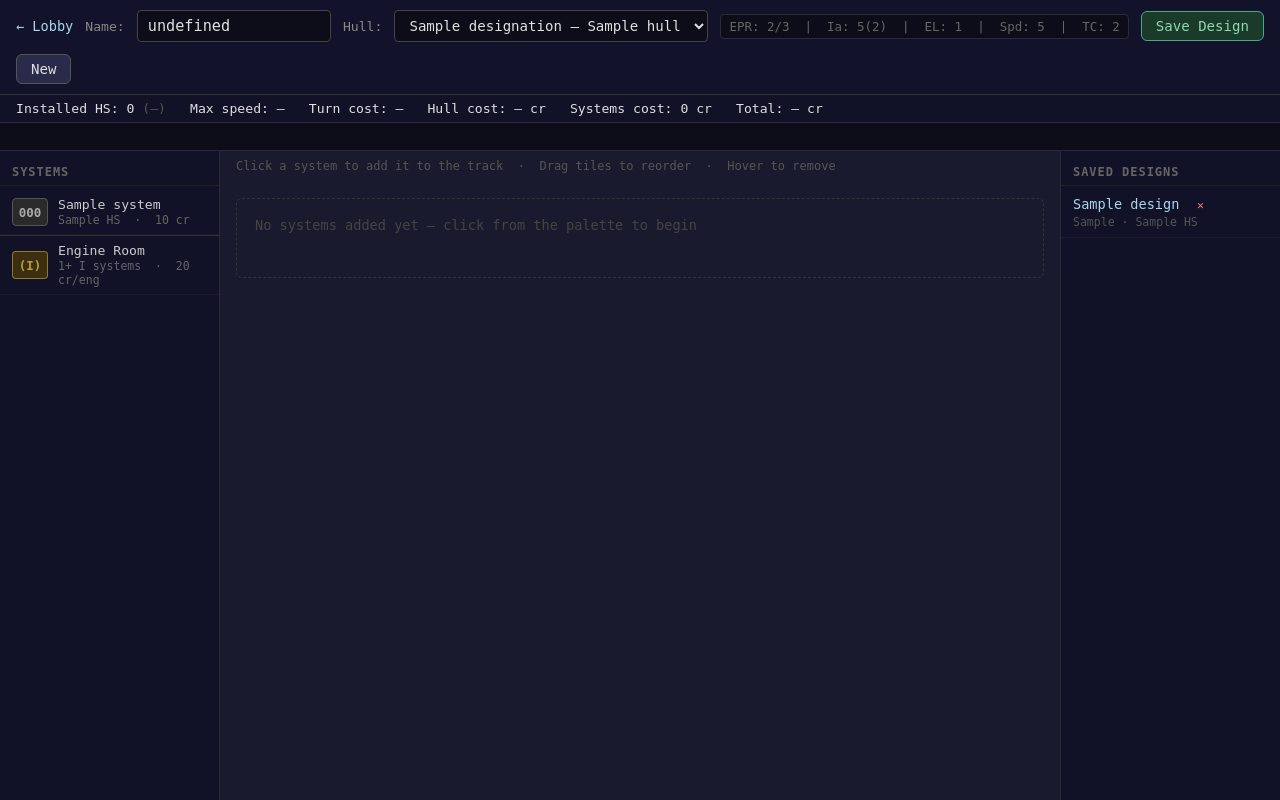
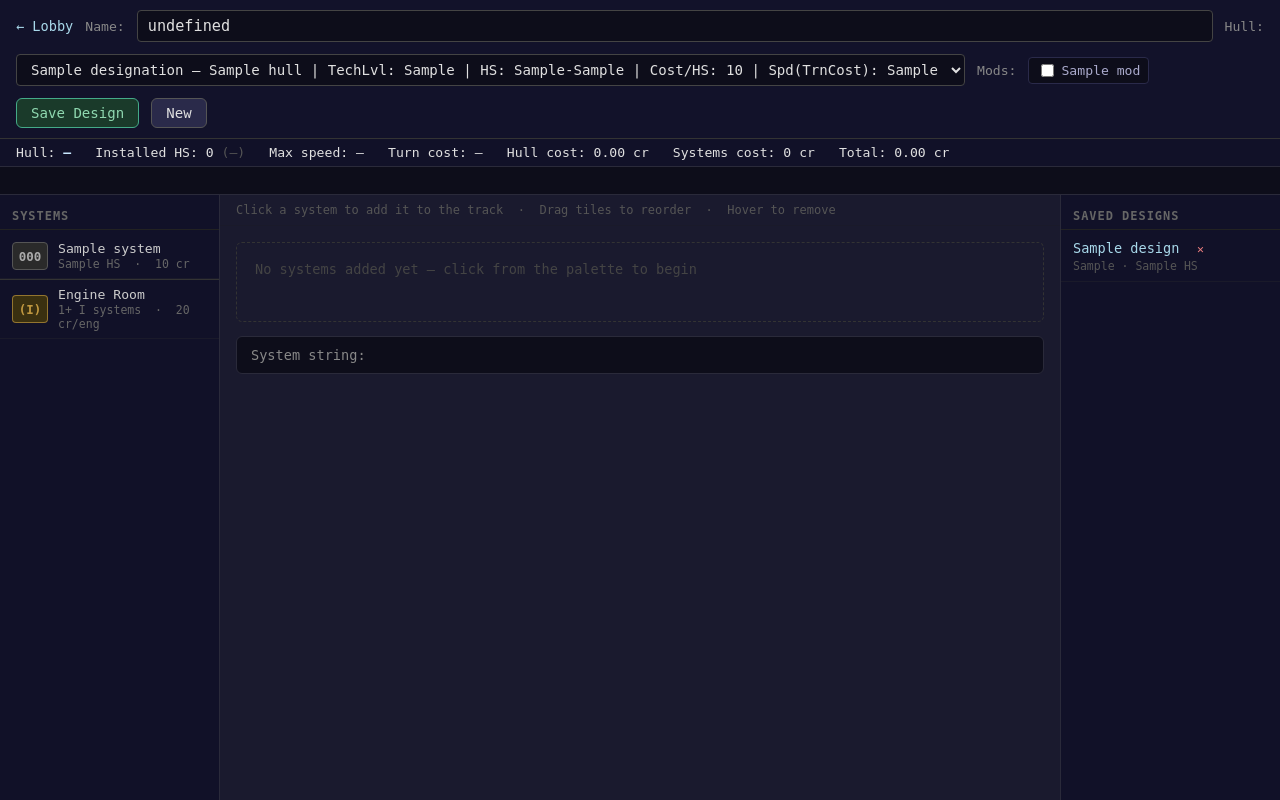
Before and after one commit to josiahnarog/async-4x-sim, a Python web app: template templates/ship_designer.html in a window 1280 px wide. Run offline with Jinja, Linux system fonts and the light colour scheme; the template is opened without the code that fills it: most values are stand-ins (such as "Sample title", 1, 10 or a date in 2020).

Commit message:
Ship designer: hull mods, Mg system, Bh rename, layout fixes
- Hull modifier system: checkboxes for combinable mods; Carrier mod
  (+25% hull cost, -V designation suffix) gates Bh/Bl placement with
  validation error if used without the mod
- Effective designation (e.g. CA-V) shown in stats bar and saved design
  sidebar; persisted in new hull_mods column on designs table
- Rename Bf→Bh (Hangar Bay) everywhere; remove builder→tactical mapping
- Add Mg (Magazine) system: 10 cr, 1 HS, green tile; content type deferred
- Fix shield/armor room dots stacking vertically: broaden .tile-engines
  CSS rule to apply to all room types, not just engine rooms
- list_designs() now fetches hull_mods so sidebar designation is correct
- Document engine generation +1/+1 improvement rule and '-' suffix
  half-step delay in tactical_combat_design.md

```diff
--- a/templates/ship_designer.html
+++ b/templates/ship_designer.html
@@ -110,6 +110,13 @@
       border: 1px dashed #333; border-radius: 6px;
     }
     #track.drag-over { border-color: #a8d8ea; background: #1a2a3a; }
+    #sys-string-panel {
+      margin-top: 14px; padding: 10px 14px;
+      background: #0d0d1a; border: 1px solid #2a2a3a; border-radius: 6px;
+      font-size: 0.85em; color: #888; display: flex; align-items: baseline; gap: 10px;
+    }
+    #sys-string-label { flex-shrink: 0; }
+    #sys-string { color: #c8d8f8; font-size: 1.05em; letter-spacing: 0.04em; word-break: break-all; }
 
     /* System tiles on track */
     .track-tile {
@@ -143,7 +150,7 @@
       border-style: dashed !important; border-width: 1px;
       flex-direction: column; gap: 2px;
     }
-    .tile-engine-room .tile-engines {
+    .tile-engines {
       display: flex; gap: 2px; flex-wrap: wrap; justify-content: center; max-width: 80px;
     }
     .engine-dot {
@@ -180,12 +187,19 @@
     .design-del  { font-size: 0.72em; color: #f08080; cursor: pointer; margin-left: 8px; }
     .design-del:hover { text-decoration: underline; }
 
-    /* ── Hull info panel ── */
-    #hull-info {
-      font-size: 0.78em; color: #666; padding: 4px 8px;
-      background: #0d0d1a; border: 1px solid #2a2a3a; border-radius: 4px;
-      white-space: nowrap;
+    /* ── Hull info panel (removed — attrs now in dropdown) ── */
+    #hull-info { display: none; }
+
+    /* ── Hull modifier checkboxes ── */
+    #hull-mods-bar { display: flex; align-items: center; gap: 10px; }
+    .mod-checkbox {
+      display: flex; align-items: center; gap: 4px;
+      font-size: 0.82em; color: #aac; cursor: pointer;
+      background: #0d0d1a; border: 1px solid #2a2a4a;
+      padding: 3px 8px; border-radius: 4px; white-space: nowrap;
     }
+    .mod-checkbox input { cursor: pointer; accent-color: #a8d8ea; }
+    .mod-checkbox.active { border-color: #a8d8ea; color: #c8e8ff; }
   </style>
 </head>
 <body>
@@ -202,11 +216,23 @@
             data-hs-min="{{ h.hs_min }}" data-hs-max="{{ h.hs_max }}"
             data-cost="{{ h.cost_per_hs }}" data-epr="{{ h.epr_i }}"
             data-ia="{{ h.ia }}" data-el="{{ h.req_el }}">
-      {{ h.designation }} — {{ h.name }}
+      {{ h.designation }} — {{ h.name }}  |  TechLvl: {{ h.req_el }}  |  HS: {{ h.hs_min }}-{{ h.hs_max }}  |  Cost/HS: {{ h.cost_per_hs }}  |  Spd(TrnCost): {{ h.ia }}
     </option>
     {% endfor %}
   </select>
-  <div id="hull-info">EPR: 2/3 &nbsp;|&nbsp; Ia: 5(2) &nbsp;|&nbsp; EL: 1 &nbsp;|&nbsp; Spd: 5 &nbsp;|&nbsp; TC: 2</div>
+  <span class="label">Mods:</span>
+  <span id="hull-mods-bar">
+    {% for mod in hull_mods %}
+    <label class="mod-checkbox">
+      <input type="checkbox" name="hull_mod" value="{{ mod.key }}"
+             data-cost-multiplier="{{ mod.cost_multiplier }}"
+             data-suffix="{{ mod.designation_suffix }}"
+             data-requires='{{ mod.requires_systems | tojson }}'
+             onchange="onModChange()">
+      {{ mod.label }}
+    </label>
+    {% endfor %}
+  </span>
   <button class="btn btn-accent" onclick="saveDesign()">Save Design</button>
   <button class="btn" onclick="newDesign()">New</button>
   <form id="delete-form" method="post" style="display:inline">
@@ -216,6 +242,7 @@
 
 <!-- Stats bar -->
 <div id="stats-bar">
+  <span>Hull: <span id="stat-designation" style="color:#c8e8ff; font-weight:bold;">–</span></span>
   <span>Installed HS: <span id="stat-used">0</span>&nbsp;<span id="stat-hs-range" style="color:#555;">(–)</span></span>
   <span>Max speed: <span id="stat-max-mp">–</span></span>
   <span>Turn cost: <span id="stat-turn-cost">–</span></span>
@@ -234,7 +261,7 @@
     <h3>Systems</h3>
     {% for s in systems if s.code not in ('S', 'A') %}
     <div class="palette-item" onclick="addSystem('{{ s.code }}')">
-      <div class="palette-chip sys-color-{{ s.code | replace('Bf','Bf') | replace('Bl','Bl') }}"
+      <div class="palette-chip"
            style="{{ 'background:' + systemColor(s.code) if false else '' }}"
            data-code="{{ s.code }}">{{ s.code }}</div>
       <div class="palette-info">
@@ -263,6 +290,10 @@
           No systems added yet — click from the palette to begin
         </span>
       </div>
+      <div id="sys-string-panel">
+        <span id="sys-string-label">System string:</span>
+        <code id="sys-string"></code>
+      </div>
     </div>
   </div>
 
@@ -276,7 +307,7 @@
           <span class="design-name" onclick="loadDesignFromServer('{{ d.design_id }}')">{{ d.name }}</span>
           <span class="design-del" onclick="deleteDesignById('{{ d.design_id }}', '{{ d.name }}')">✕</span>
         </div>
-        <div class="design-meta">{{ d.hull_type }} · {{ d.hull_spaces }} HS</div>
+        <div class="design-meta">{{ d.hull_type }}{% for mod in hull_mods %}{% if mod.key in d.get('hull_mods', []) %}{{ mod.designation_suffix }}{% endif %}{% endfor %} · {{ d.hull_spaces }} HS</div>
       </div>
       {% endfor %}
     {% else %}
@@ -302,14 +333,18 @@
 // ---------------------------------------------------------------------------
 // Catalog data injected from server
 // ---------------------------------------------------------------------------
-const HULLS   = {{ hulls   | tojson }};
-const SYSTEMS = {{ systems | tojson }};
+const HULLS     = {{ hulls     | tojson }};
+const SYSTEMS   = {{ systems   | tojson }};
+const HULL_MODS = {{ hull_mods | tojson }};
 
-const SYS_MAP = {};
+const SYS_MAP  = {};
 SYSTEMS.forEach(s => SYS_MAP[s.code] = s);
 
 const HULL_MAP = {};
 HULLS.forEach(h => HULL_MAP[h.designation] = h);
+
+const HULL_MODS_MAP = {};
+HULL_MODS.forEach(m => HULL_MODS_MAP[m.key] = m);
 
 // ---------------------------------------------------------------------------
 // System color palette
@@ -329,7 +364,8 @@
   E:  {bg:"#1a2a3a", fg:"#70a8e8", bd:"#3068c8"},
   K:  {bg:"#3a1a0a", fg:"#e07840", bd:"#c04820"},
   Bl: {bg:"#2a1a2a", fg:"#d070b8", bd:"#901880"},
-  Bf: {bg:"#3a1a3a", fg:"#d888d0", bd:"#a848a0"},
+  Bh: {bg:"#3a1a3a", fg:"#d888d0", bd:"#a848a0"},
+  Mg: {bg:"#1a2a1a", fg:"#80c870", bd:"#406830"},
 };
 function sysStyle(code) {
   const c = SYS_COLORS[code] || {bg:"#2a2a2a", fg:"#aaa", bd:"#555"};
@@ -342,8 +378,42 @@
 // Each slot: {type:"system", code:"S"} | {type:"engine_room", count:1}
 //            {type:"shield_room", count:N} | {type:"armor_room", count:N}
 let track = [];
-let currentDesignId   = null;
-let currentInstalledHS = 0;   // updated by updateStats(); used by saveDesign()
+let currentDesignId    = null;
+let currentInstalledHS = 0;    // updated by updateStats(); used by saveDesign()
+let activeMods         = new Set();  // set of mod keys currently checked
+
+function getActiveModMultiplier() {
+  let m = 1.0;
+  activeMods.forEach(key => { if (HULL_MODS_MAP[key]) m *= HULL_MODS_MAP[key].cost_multiplier; });
+  return m;
+}
+
+function getDesignationSuffix() {
+  return [...activeMods].filter(k => HULL_MODS_MAP[k]).map(k => HULL_MODS_MAP[k].designation_suffix).join("");
+}
+
+// Returns the set of system codes that require at least one active mod to be present
+function getModRequiredSystems() {
+  const required = new Set();
+  HULL_MODS.forEach(mod => {
+    if (!activeMods.has(mod.key)) {
+      (mod.requires_systems || []).forEach(code => required.add(code));
+    }
+  });
+  return required;
+}
+
+function onModChange() {
+  activeMods.clear();
+  document.querySelectorAll('#hull-mods-bar input[type=checkbox]:checked').forEach(cb => {
+    activeMods.add(cb.value);
+  });
+  document.querySelectorAll('#hull-mods-bar .mod-checkbox').forEach(label => {
+    const cb = label.querySelector('input');
+    label.classList.toggle('active', cb.checked);
+  });
+  updateStats();
+}
 
 // ---------------------------------------------------------------------------
 // Hull info update
@@ -352,11 +422,6 @@
 const hullInfoEl = document.getElementById("hull-info");
 
 function updateHullInfo() {
-  const h = HULL_MAP[hullSelect.value];
-  if (!h) return;
-  const speedStr = (h.max_speed != null) ? `  |  Spd: ${h.max_speed}  |  TC: ${h.turn_cost}` : "";
-  hullInfoEl.textContent =
-    `EPR: ${h.epr_i}  |  Ia: ${h.ia}  |  EL: ${h.req_el}${speedStr}`;
   updateStats();
 }
 hullSelect.addEventListener("change", updateHullInfo);
@@ -390,9 +455,10 @@
   });
   currentInstalledHS = usedHS;
 
-  const h        = HULL_MAP[hullSelect.value];
-  const hullCost = h ? Math.round(h.cost_per_hs * usedHS * 100) / 100 : 0;
-  const totalCost = Math.round((hullCost + sysCost) * 100) / 100;
+  const h           = HULL_MAP[hullSelect.value];
+  const modMult     = getActiveModMultiplier();
+  const hullCost    = h ? Math.round(h.cost_per_hs * modMult * usedHS * 100) / 100 : 0;
+  const totalCost   = Math.round((hullCost + sysCost) * 100) / 100;
 
   // HS range display with colour coding
   const usedEl  = document.getElementById("stat-used");
@@ -423,9 +489,11 @@
     }
   }
 
-  document.getElementById("stat-max-mp").textContent     = mpStr;
-  document.getElementById("stat-turn-cost").textContent  = tcStr;
-  document.getElementById("stat-hull-cost").textContent  = hullCost.toFixed(2);
+  const designation = h ? (h.designation + getDesignationSuffix()) : "–";
+  document.getElementById("stat-designation").textContent = designation;
+  document.getElementById("stat-max-mp").textContent      = mpStr;
+  document.getElementById("stat-turn-cost").textContent   = tcStr;
+  document.getElementById("stat-hull-cost").textContent   = hullCost.toFixed(2);
   document.getElementById("stat-sys-cost").textContent   = sysCost;
   document.getElementById("stat-total-cost").textContent = totalCost.toFixed(2);
 
@@ -469,6 +537,17 @@
       const needed = Math.ceil(installedHS / lsCap);
       errors.push(`Life support insufficient — ${needed} Q needed for ${installedHS} HS (have ${qCount})`);
     }
+
+    // 4. Hull modifier checks — flag systems that require a mod not currently active
+    HULL_MODS.forEach(mod => {
+      if (!activeMods.has(mod.key)) {
+        (mod.requires_systems || []).forEach(code => {
+          const count = track.filter(s => s.type === "system" && s.code === code).length;
+          if (count > 0)
+            errors.push(`${code} requires the ${mod.label} hull mod (select "${mod.label}" above)`);
+        });
+      }
+    });
   }
 
   if (errors.length === 0) {
@@ -481,12 +560,32 @@
 // ---------------------------------------------------------------------------
 // Track rendering
 // ---------------------------------------------------------------------------
+function trackToSystemString() {
+  const parts = [];
+  for (const slot of track) {
+    if (slot.type === "shield_room") {
+      const n = slot.count || 0;
+      if (n > 0) parts.push("S".repeat(n));
+    } else if (slot.type === "armor_room") {
+      const n = slot.count || 0;
+      if (n > 0) parts.push("A".repeat(n));
+    } else if (slot.type === "engine_room") {
+      const n = Math.max(1, slot.count || 1);
+      parts.push("(" + "I".repeat(n) + ")");
+    } else if (slot.type === "system") {
+      parts.push(slot.code);
+    }
+  }
+  return parts.join("");
+}
+
 function renderTrack() {
   const el = document.getElementById("track");
   el.innerHTML = "";
 
   if (track.length === 0) {
     el.innerHTML = '<span id="track-empty" style="color:#444;font-size:0.85em;align-self:center;padding:8px;">No systems added yet — click from the palette to begin</span>';
+    document.getElementById("sys-string").textContent = "";
     updateStats();
     return;
   }
@@ -550,6 +649,7 @@
     el.appendChild(tile);
   });
 
+  document.getElementById("sys-string").textContent = trackToSystemString();
   updateStats();
 }
 
@@ -686,7 +786,9 @@
   form.action = "/tactical/designs/save";
   form.style.display = "none";
 
-  const fields = {design_id: did, name, hull_type: hull, hull_spaces: size, track_json: JSON.stringify(track)};
+  const fields = {design_id: did, name, hull_type: hull, hull_spaces: size,
+                  track_json: JSON.stringify(track),
+                  hull_mods_json: JSON.stringify([...activeMods])};
   for (const [k, v] of Object.entries(fields)) {
     const inp = document.createElement("input");
     inp.type = "hidden"; inp.name = k; inp.value = v;
@@ -700,11 +802,22 @@
   return [{type:"shield_room", count:2}, {type:"armor_room", count:2}];
 }
 
+function setActiveMods(modKeys) {
+  activeMods.clear();
+  document.querySelectorAll('#hull-mods-bar input[type=checkbox]').forEach(cb => {
+    const on = modKeys.includes(cb.value);
+    cb.checked = on;
+    if (on) activeMods.add(cb.value);
+    cb.closest('.mod-checkbox').classList.toggle('active', on);
+  });
+}
+
 function newDesign() {
   if (track.length > 0 && !confirm("Clear current design and start fresh?")) return;
   currentDesignId = null;
   document.getElementById("ship-name").value = "";
   hullSelect.value = HULLS[0]?.designation || "";
+  setActiveMods([]);
   updateHullInfo();
   track = defaultTrack();
   renderTrack();
@@ -759,11 +872,13 @@
       break;
     }
   }
+  setActiveMods(d.hull_mods || []);
   updateHullInfo();
   track = ensureRooms(d.track);
   renderTrack();
   document.getElementById("delete-btn").style.display = "";
 } else {
+  setActiveMods([]);
   updateHullInfo();
   track = defaultTrack();
   renderTrack();
```
Also changed, not shown: docs/tactical_combat_design.md (+9 -0 lines), tactical/persistence.py (+17 -6 lines), tactical/ship_catalog.py (+4 -6 lines), tactical/web.py (+40 -21 lines).
